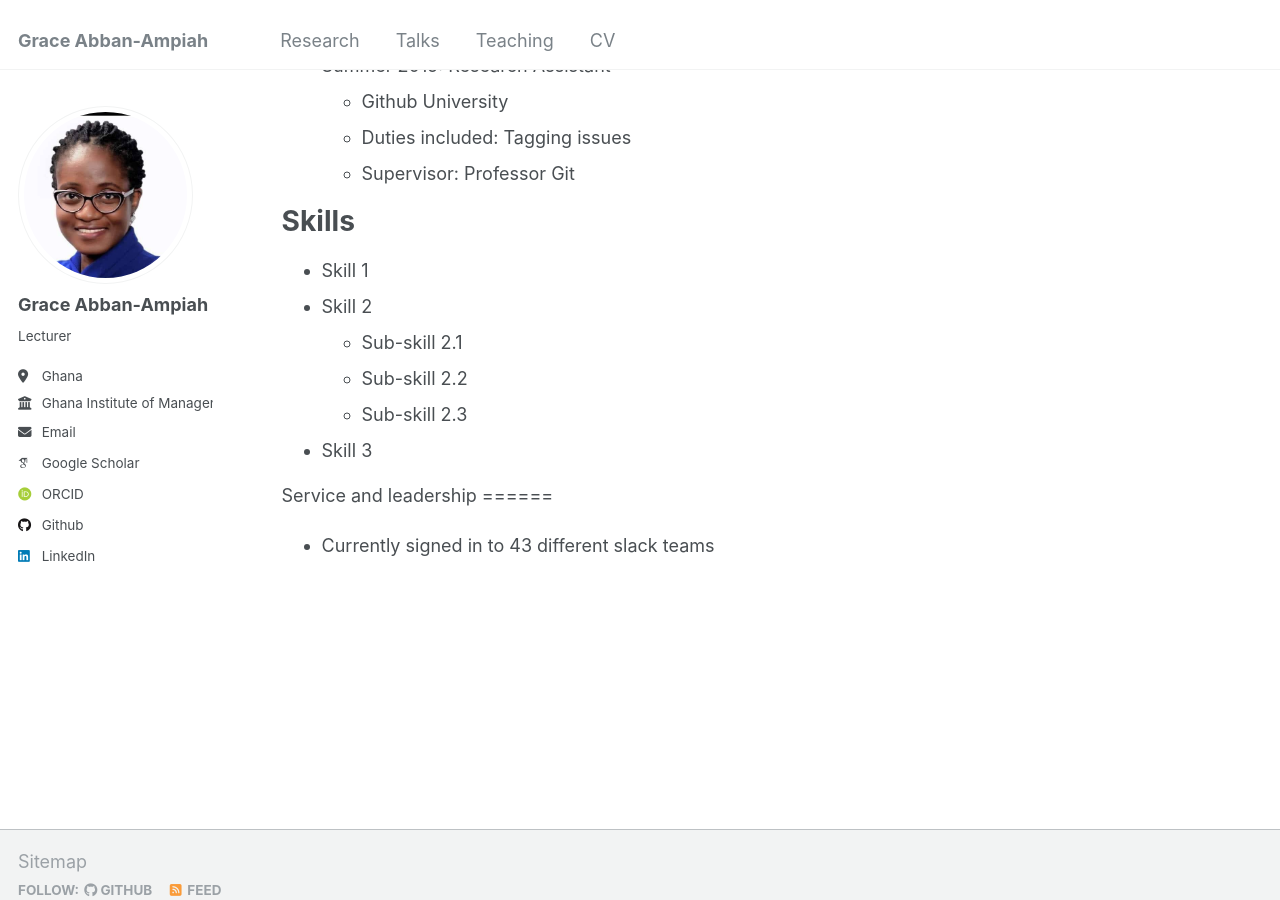
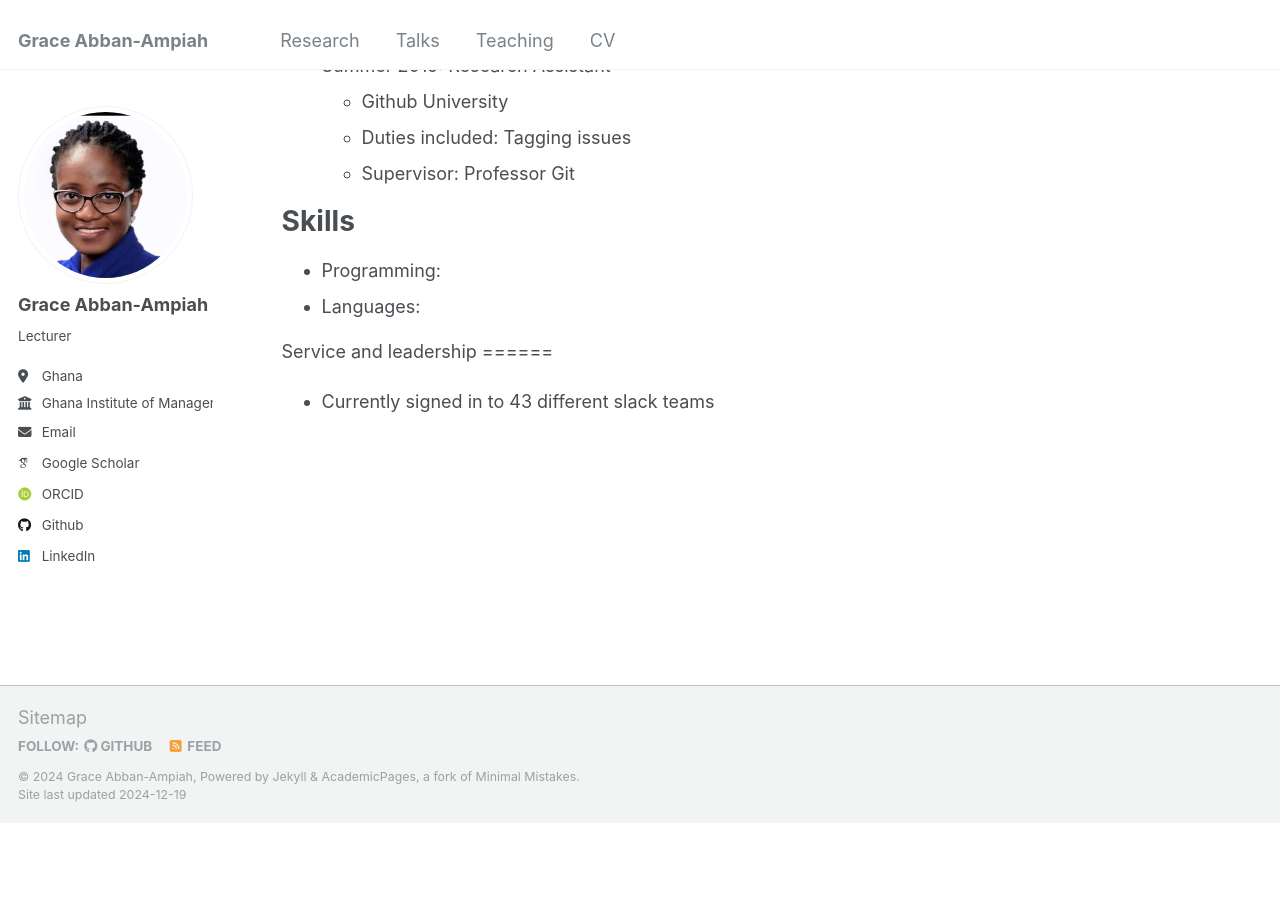
Before and after one commit to gabban-ampiah/gabban-ampiah.github.io, a Jekyll site: the page built from _pages/cv.md, in a window 1280 px wide and 900 px high, scrolled down 605 px. Built offline with Jekyll 4.4.1, drawn with Linux system fonts in a browser that asks for light colours; some web fonts are replaced; after the commit the page ends 1428 px from its top, so only the background shows below that.

Commit message:
Update cv.md

```diff
--- a/_pages/cv.md
+++ b/_pages/cv.md
@@ -34,12 +34,8 @@ Work experience
 
 Skills
 ======
-* Skill 1
-* Skill 2
-  * Sub-skill 2.1
-  * Sub-skill 2.2
-  * Sub-skill 2.3
-* Skill 3
+* Programming:
+* Languages:
 
 <!-- Publications
 ======
```
